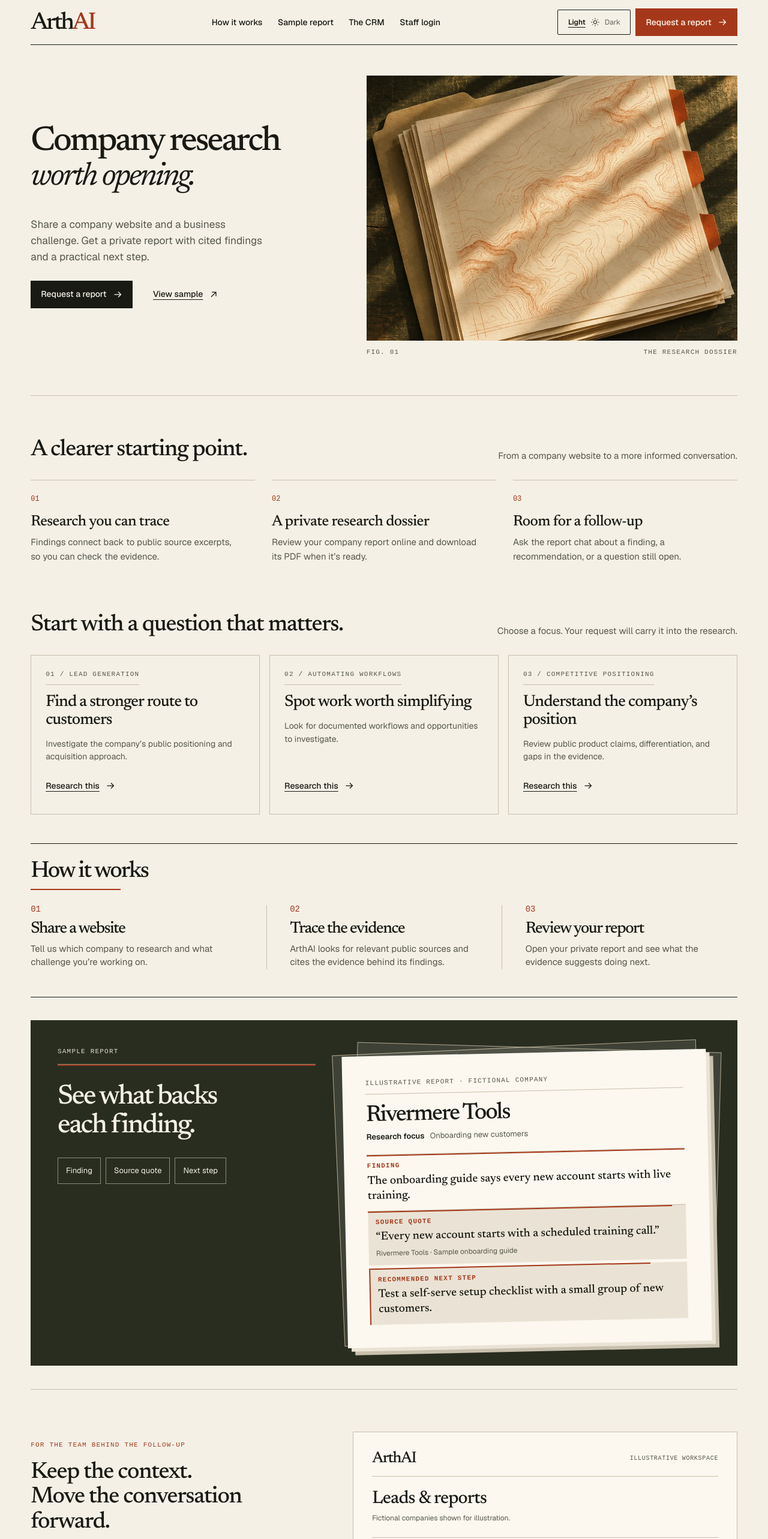
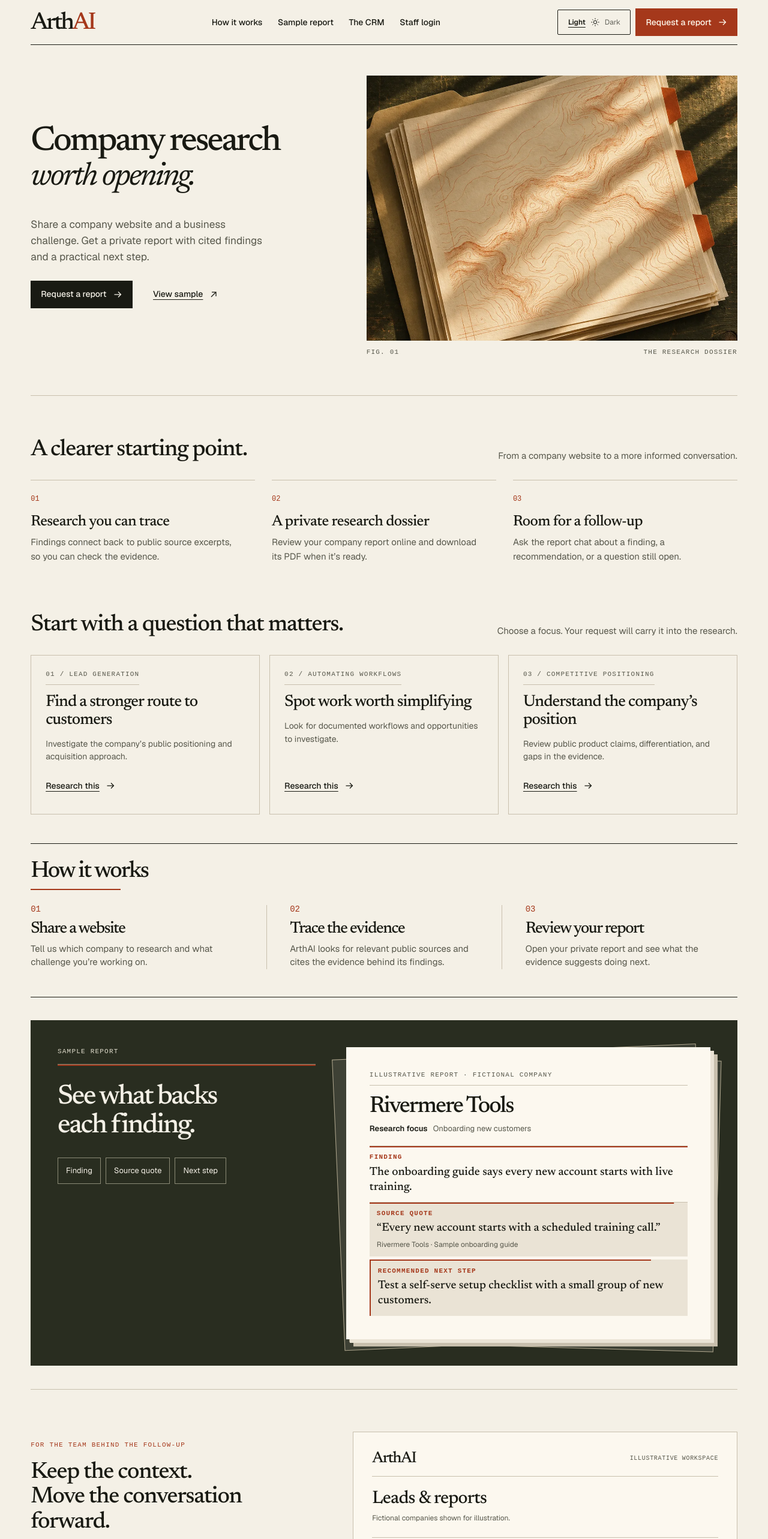
Before and after one commit to pjha26/arth.ai, a Next.js app: page / in a window 1280 px wide. Shown: the top 2566 px of the page at 60% size. Built offline with nearby package versions, Linux system fonts and the light colour scheme.

Commit message:
feat: refine landing motion with layered parallax and focal framing

```diff
--- a/app/landing.module.css
+++ b/app/landing.module.css
@@ -313,6 +313,7 @@
 
 .dossierMotion { position: relative; isolation: isolate; min-width: 0; }
 .dossierMotion > div { transform-origin: 50% 72%; }
+.dossierFace { position: relative; }
 .dossierSheet {
   position: absolute;
   inset: 0;
--- a/components/DossierReveal.tsx
+++ b/components/DossierReveal.tsx
@@ -29,12 +29,13 @@ export function HeroDossier({ children, className }: { children: ReactNode; clas
   const ref = useRef<HTMLDivElement>(null);
   const reduce = useReducedMotion();
   const { scrollYProgress } = useScroll({ target: ref, offset: ["start 85%", "end start"] });
-  const scale = useTransform(scrollYProgress, [0, 1], [1, 1.23]);
-  const y = useTransform(scrollYProgress, [0, 1], ["0%", "7%"]);
+  // Cinema Studio's focal-perspective controls inspired the wide-to-detail crop.
+  const scale = useTransform(scrollYProgress, [0, 0.55, 1], [1, 1.12, 1.27]);
+  const y = useTransform(scrollYProgress, [0, 0.55, 1], ["0%", "4%", "10%"]);
 
   return (
     <div ref={ref} className={className}>
-      <motion.div style={{ position: "absolute", inset: 0, scale: reduce ? 1 : scale, y: reduce ? 0 : y }}>
+      <motion.div style={{ position: "absolute", inset: 0, transformOrigin: "62% 58%", scale: reduce ? 1 : scale, y: reduce ? 0 : y }}>
         {children}
       </motion.div>
     </div>
@@ -49,8 +50,9 @@ export function DossierReveal({ children, className, sheetClassName }: {
   const ref = useRef<HTMLDivElement>(null);
   const reduce = useReducedMotion();
   const { scrollYProgress } = useScroll({ target: ref, offset: ["start end", "center 40%"] });
-  const rotate = useTransform(scrollYProgress, [0, 1], [-7, 0]);
-  const y = useTransform(scrollYProgress, [0, 1], [52, 0]);
+  // UI UX Pro Max's multilayer parallax preset uses staggered 8% travel.
+  const outlineY = useTransform(scrollYProgress, [0, 1], ["8%", "0%"]);
+  const underlayY = useTransform(scrollYProgress, [0, 1], ["16%", "0%"]);
   const underlayRotate = useTransform(scrollYProgress, [0, 1], [9, 0]);
   const underlayX = useTransform(scrollYProgress, [0, 1], ["8%", "0%"]);
   const outlineRotate = useTransform(scrollYProgress, [0, 1], [-14, 0]);
@@ -59,10 +61,10 @@ export function DossierReveal({ children, className, sheetClassName }: {
   return (
     <div ref={ref} className={className}>
       <motion.div aria-hidden="true" className={sheetClassName}
-        style={{ x: reduce ? 0 : outlineX, rotate: reduce ? 0 : outlineRotate }} />
+        style={{ x: reduce ? 0 : outlineX, y: reduce ? 0 : outlineY, rotate: reduce ? 0 : outlineRotate }} />
       <motion.div aria-hidden="true" className={sheetClassName}
-        style={{ x: reduce ? 0 : underlayX, rotate: reduce ? 0 : underlayRotate }} />
-      <motion.div style={{ rotate: reduce ? 0 : rotate, y: reduce ? 0 : y }}>{children}</motion.div>
+        style={{ x: reduce ? 0 : underlayX, y: reduce ? 0 : underlayY, rotate: reduce ? 0 : underlayRotate }} />
+      <div className={styles.dossierFace}>{children}</div>
     </div>
   );
 }
--- a/tests/staging-flow.mjs
+++ b/tests/staging-flow.mjs
@@ -188,6 +188,7 @@ try {
     const heroImage = '[class*="heroImage"] > div';
     const dossierSheets = '[class*="dossierMotion"] > div';
     await page.waitForFunction(selector => getComputedStyle(document.querySelector(selector)).transform !== 'none', {}, dossierSheets);
+    assert.equal(await page.$eval('[class*="dossierFace"]', node => getComputedStyle(node).transform), 'none');
     const startTransform = await page.$eval(heroImage, node => getComputedStyle(node).transform);
     await page.evaluate(() => window.scrollTo({ top: 280, behavior: 'instant' }));
     await page.waitForFunction((selector, initial) => getComputedStyle(document.querySelector(selector)).transform !== initial, {}, heroImage, startTransform);
```
